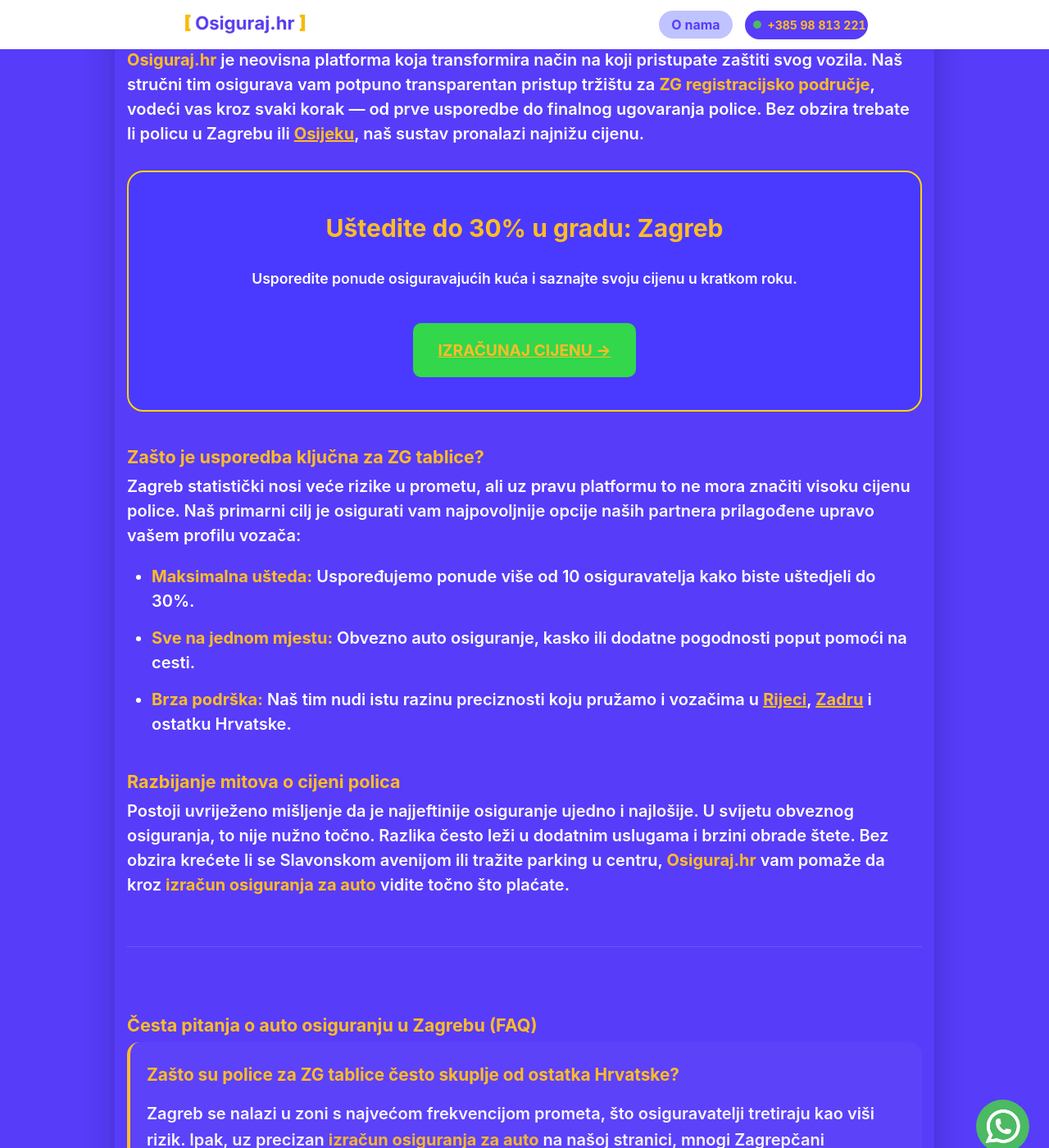
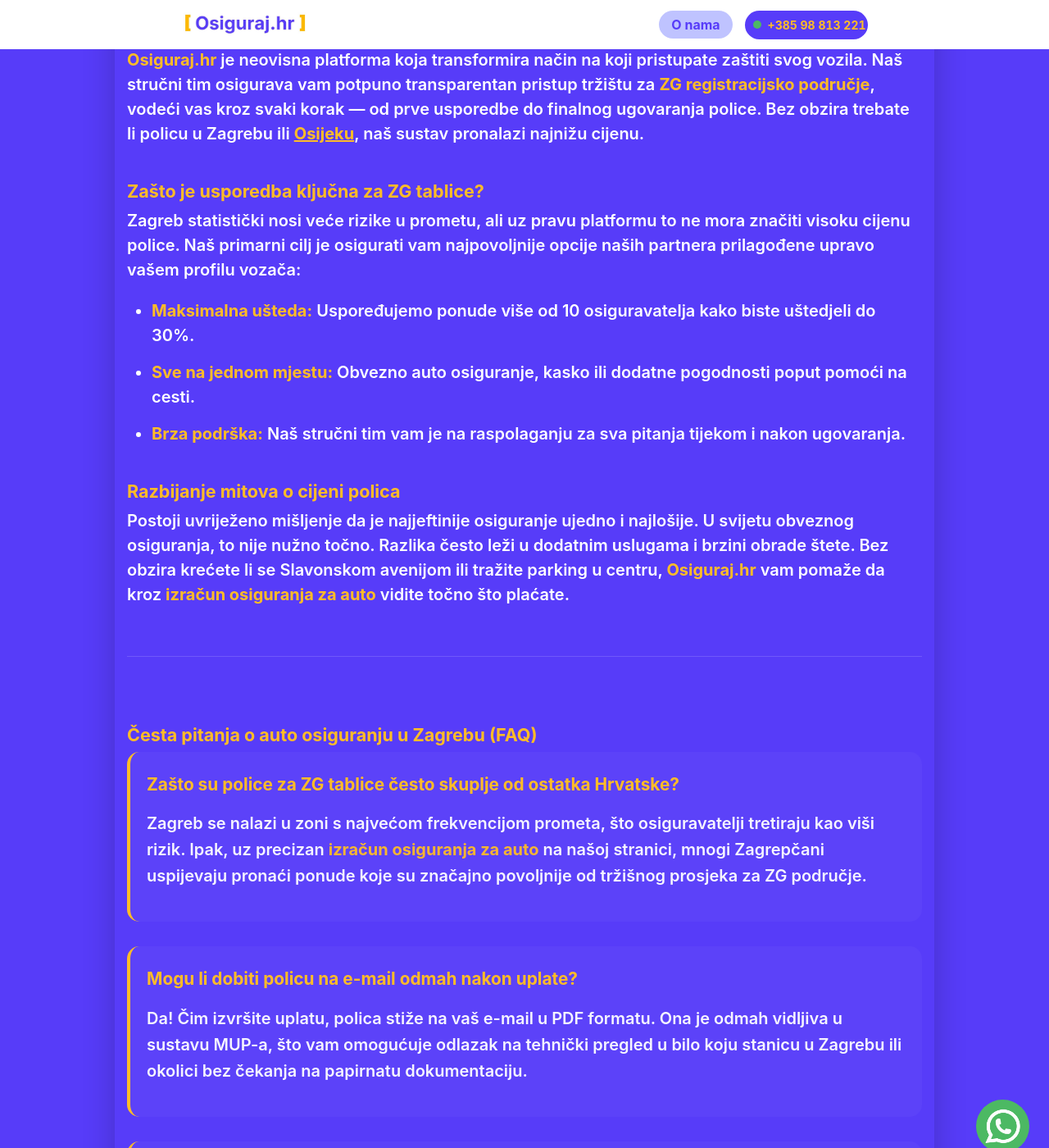
Before and after one commit to Filip-Gale/OsigurajHR, a Jekyll site: the page built from _gradovi/zagreb.md, in a window 1280 px wide and 1400 px high, scrolled down 710 px. Shown: the whole window at 82% size. Built offline with Jekyll 4.4.1, drawn with Linux system fonts in a browser that asks for light colours.

Commit message:
Update zagreb.md

```diff
--- a/_gradovi/zagreb.md
+++ b/_gradovi/zagreb.md
@@ -4,7 +4,6 @@
 title: "Auto osiguranje Zagreb | Uštedite do 30% uz online usporedbu"
 permalink: /auto-osiguranje/zagreb/
 description: "Tražite najpovoljnije auto osiguranje u Zagrebu? Osiguraj.hr vam nudi neovisnu usporedbu polica za ZG područje i uštedu do 30% uz par klikova."
-cta_podnaslov: "Usporedite ponude osiguravajućih kuća i saznajte svoju cijenu u kratkom roku."
 ---
 
 U današnjem ubrzanom svijetu, trošenje dragocjenog vremena na obilazak poslovnica osiguravajućih kuća postalo je relikt prošlosti. Za vozače u **Zagrebu**, gdje gustoća prometa stalno raste, pronalazak optimalne police kroz digitalni **izračun osiguranja za auto** nije samo pitanje uštede, već i pametnog upravljanja vremenom, baš kao što to rade vozači u [Splitu](https://www.osiguraj.hr/auto-osiguranje/split/).
@@ -13,18 +12,13 @@
 
 **Osiguraj.hr** je neovisna platforma koja transformira način na koji pristupate zaštiti svog vozila. Naš stručni tim osigurava vam potpuno transparentan pristup tržištu za **ZG registracijsko područje**, vodeći vas kroz svaki korak — od prve usporedbe do finalnog ugovaranja police. Bez obzira trebate li policu u Zagrebu ili [Osijeku](https://www.osiguraj.hr/auto-osiguranje/osijek/), naš sustav pronalazi najnižu cijenu.
 
-<div style="background: #4A3AFF; padding: 40px; border-radius: 20px; text-align: center; color: white; border: 2px solid #FFD700; margin: 30px 0;">
-    <h2 style="color: #FFD700; margin-top: 0;">Uštedite do 30% u gradu: Zagreb</h2>
-    <p style="font-size: 1.1rem;">Usporedite ponude osiguravajućih kuća i saznajte svoju cijenu u kratkom roku.</p>
-    <a href="#izracun" style="background: #32D74B; padding: 15px 30px; border-radius: 10px; color: white; text-decoration: none; font-weight: bold; display: inline-block; margin-top: 20px; font-size: 1.2rem;">IZRAČUNAJ CIJENU →</a>
-</div>
 ### Zašto je usporedba ključna za ZG tablice?
 
 Zagreb statistički nosi veće rizike u prometu, ali uz pravu platformu to ne mora značiti visoku cijenu police. Naš primarni cilj je osigurati vam najpovoljnije opcije naših partnera prilagođene upravo vašem profilu vozača:
 
 * **Maksimalna ušteda:** Uspoređujemo ponude više od 10 osiguravatelja kako biste uštedjeli do 30%.
 * **Sve na jednom mjestu:** Obvezno auto osiguranje, kasko ili dodatne pogodnosti poput pomoći na cesti.
-* **Brza podrška:** Naš tim nudi istu razinu preciznosti koju pružamo i vozačima u [Rijeci](https://www.osiguraj.hr/auto-osiguranje/rijeka/), [Zadru](https://www.osiguraj.hr/auto-osiguranje/zadar/) i ostatku Hrvatske.
+* **Brza podrška:** Naš stručni tim vam je na raspolaganju za sva pitanja tijekom i nakon ugovaranja.
 
 ### Razbijanje mitova o cijeni polica
 
```
